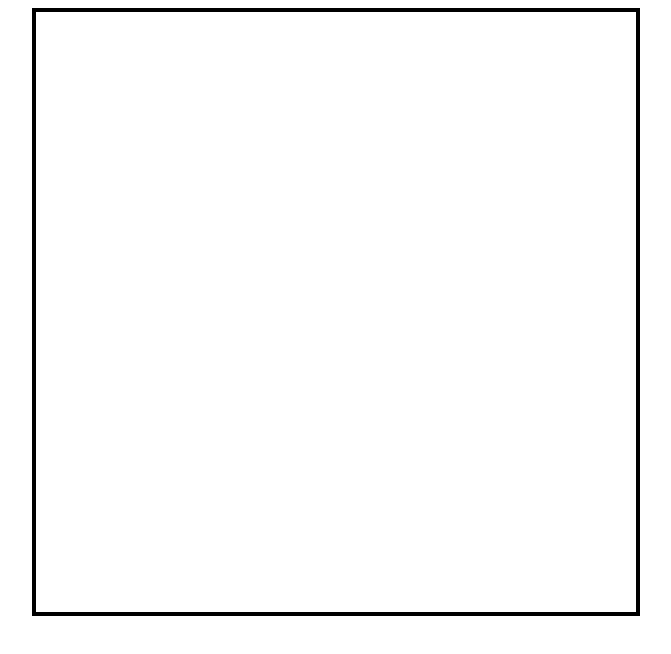
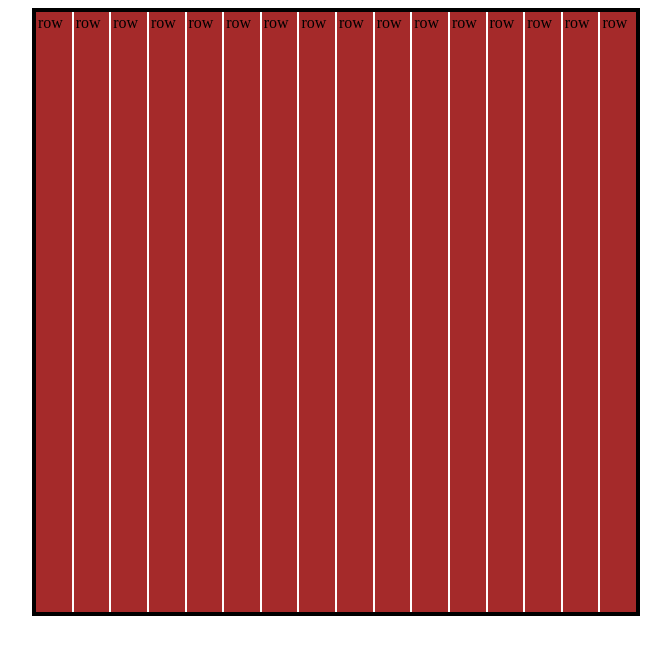
Before and after one commit to VrakasYi/Etch-A-Sketch-Odin-Project, a plain HTML site: page index.html in a window 1280 px wide. Shown: the whole page, without its empty margins (304-975 px from the left). Drawn offline with Linux system fonts and the light colour scheme.

Commit message:
can now create div rows

```diff
--- a/etch-js.js
+++ b/etch-js.js
@@ -1,6 +1,9 @@
 const container = document.querySelector('#container');
 const div = document.createElement('div');
+
 for (let i = 0; i <= 15; i++) {
+    const div = document.createElement('div');
     container.appendChild(div);
-    div.classList.add('pixel')
-}
+    div.classList.add('row');
+    div.textContent = 'row';
+};
--- a/etch-style.css
+++ b/etch-style.css
@@ -10,15 +10,11 @@
     width: 600px;
     height: 600px;
     border: 4px solid black;
-    flex-wrap: wrap;
+    gap: 2px;
 }
 
-.pixel {
-    display: flex;
-    max-width: max-content;
-    min-width:min-content;
-    max-height: max-content;
-    min-height: max-content;
-    flex-grow: 1;
-    flex-shrink: 1;
+.row {
+    flex: 1;
+    padding: 2px;
+    background-color: brown;
 }
```
